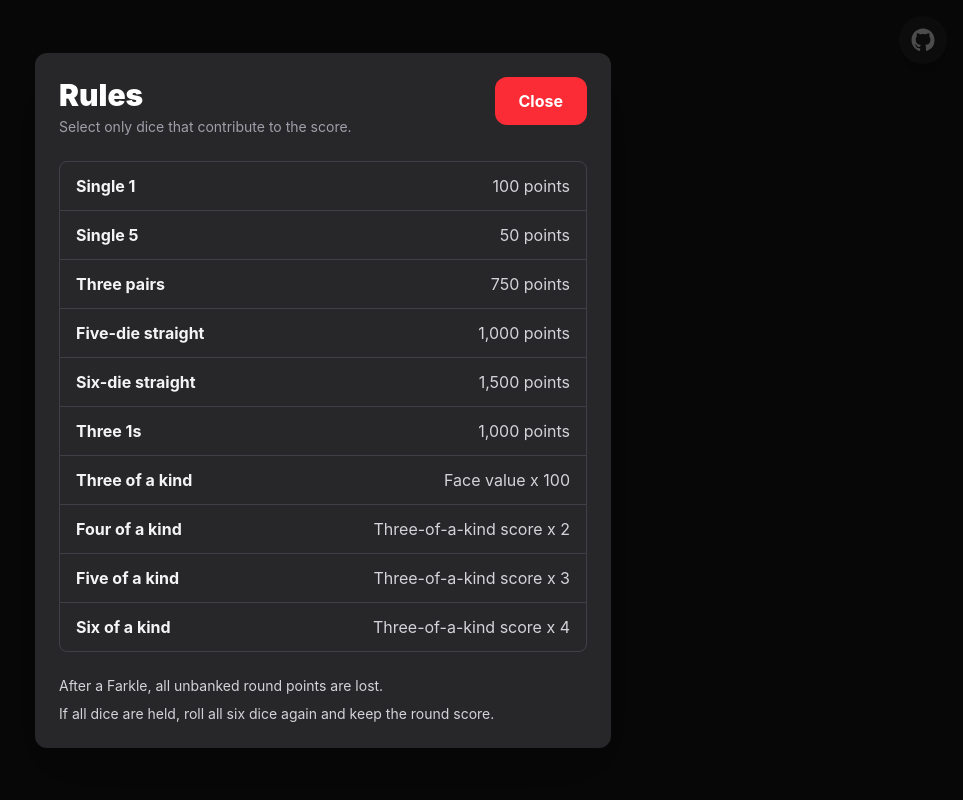
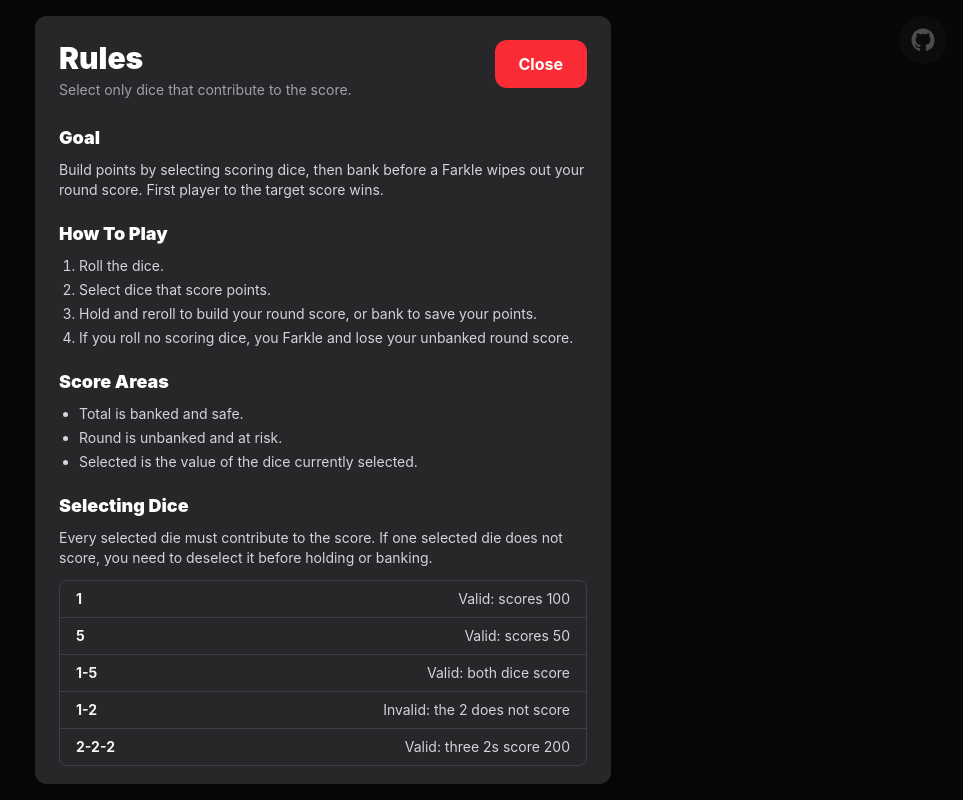
Before and after one commit to maddisanotoole/Velocidice, a React (Vite) app: page / in a window 1280 px wide. Both pictures are taken after a click on the button "Rules". Shown: the whole page, without its empty margins (317-1280 px from the left). Built offline with nearby package versions, Linux system fonts and the light colour scheme.

Commit message:
board styling, add more context to rules board

```diff
--- a/src/components/Board.tsx
+++ b/src/components/Board.tsx
@@ -6,8 +6,8 @@ type BoardProps = {
 };
 
 const boardSizeClasses = {
-  [BoardSize.SMALL]: "gap-4 rounded-xl px-4 py-3",
-  [BoardSize.NORMAL]: "gap-8 rounded-2xl px-8 py-6",
+  [BoardSize.SMALL]: "gap-3 rounded-xl px-3 py-2",
+  [BoardSize.NORMAL]: "gap-5 rounded-2xl px-5 py-3",
 } as const;
 
 export function Board({ children, size = BoardSize.NORMAL }: BoardProps) {
--- a/src/components/RulesModal.tsx
+++ b/src/components/RulesModal.tsx
@@ -16,6 +16,21 @@ const scoringRules = [
   ["Four of a kind", "Three-of-a-kind score x 2"],
   ["Five of a kind", "Three-of-a-kind score x 3"],
   ["Six of a kind", "Three-of-a-kind score x 4"],
+];
+
+const turnSteps = [
+  "Roll the dice.",
+  "Select dice that score points.",
+  "Hold and reroll to build your round score, or bank to save your points.",
+  "If you roll no scoring dice, you Farkle and lose your unbanked round score.",
+];
+
+const validSelectionExamples = [
+  ["1", "Valid: scores 100"],
+  ["5", "Valid: scores 50"],
+  ["1-5", "Valid: both dice score"],
+  ["1-2", "Invalid: the 2 does not score"],
+  ["2-2-2", "Valid: three 2s score 200"],
 ];
 
 export function RulesModal({ onClose }: RulesModalProps) {
@@ -55,6 +70,78 @@ export function RulesModal({ onClose }: RulesModalProps) {
           </Button>
         </div>
 
+        <div className="space-y-5 text-sm text-zinc-300">
+          <section>
+            <h3 className="mb-2 text-lg font-black text-white">Goal</h3>
+            <p>
+              Build points by selecting scoring dice, then bank before a Farkle
+              wipes out your round score. First player to the target score wins.
+            </p>
+          </section>
+
+          <section>
+            <h3 className="mb-2 text-lg font-black text-white">How To Play</h3>
+            <ol className="list-decimal space-y-1 pl-5">
+              {turnSteps.map((step) => (
+                <li key={step}>{step}</li>
+              ))}
+            </ol>
+          </section>
+
+          <section>
+            <h3 className="mb-2 text-lg font-black text-white">
+              Score Areas
+            </h3>
+            <ul className="list-disc space-y-1 pl-5">
+              <li>Total is banked and safe.</li>
+              <li>Round is unbanked and at risk.</li>
+              <li>Selected is the value of the dice currently selected.</li>
+            </ul>
+          </section>
+
+          <section>
+            <h3 className="mb-2 text-lg font-black text-white">
+              Selecting Dice
+            </h3>
+            <p>
+              Every selected die must contribute to the score. If one selected
+              die does not score, you need to deselect it before holding or
+              banking.
+            </p>
+            <div className="mt-3 divide-y divide-zinc-700 overflow-hidden rounded-lg border border-zinc-700">
+              {validSelectionExamples.map(([dice, result]) => (
+                <div
+                  className="grid gap-1 px-4 py-2 sm:grid-cols-[1fr_auto] sm:gap-4"
+                  key={dice}
+                >
+                  <span className="font-bold text-zinc-100">{dice}</span>
+                  <span className="text-zinc-300 sm:text-right">{result}</span>
+                </div>
+              ))}
+            </div>
+          </section>
+
+          <section>
+            <h3 className="mb-2 text-lg font-black text-white">Farkle</h3>
+            <p>
+              A Farkle happens when the active dice have no possible scoring
+              dice. Your round score becomes 0, and the only available action is
+              to end the turn.
+            </p>
+          </section>
+
+          <section>
+            <h3 className="mb-2 text-lg font-black text-white">Hot Dice</h3>
+            <p>
+              If all dice are held because they all scored, all six dice are
+              rolled again and your round score stays active.
+            </p>
+          </section>
+        </div>
+
+        <h3 className="mb-3 mt-6 text-lg font-black text-white">
+          Scoring Rules
+        </h3>
         <div className="divide-y divide-zinc-700 overflow-hidden rounded-lg border border-zinc-700">
           {scoringRules.map(([label, value]) => (
             <div
@@ -66,14 +153,6 @@ export function RulesModal({ onClose }: RulesModalProps) {
             </div>
           ))}
         </div>
-
-        <div className="mt-6 space-y-2 text-sm text-zinc-300">
-          <p>After a Farkle, all unbanked round points are lost.</p>
-          <p>
-            If all dice are held, roll all six dice again and keep the round
-            score.
-          </p>
-        </div>
       </section>
     </div>
   );
--- a/src/components/ScoreItem.tsx
+++ b/src/components/ScoreItem.tsx
@@ -30,12 +30,12 @@ export function ScoreItem({
 
   return (
     <div
-      className={`flex flex-col items-center rounded-lg px-3 py-2 transition-colors ${
+      className={`grid grid-rows-[1.25rem_auto_1.25rem] place-items-center rounded-lg px-3 py-2 transition-colors ${
         active ? "bg-yellow-400" : ""
       }`}
     >
       <span
-        className={`${sizeClasses.label} uppercase tracking-wide ${
+        className={`flex min-h-5 items-center ${sizeClasses.label} uppercase tracking-wide ${
           active ? "text-zinc-950" : "text-zinc-400"
         }`}
       >
@@ -51,7 +51,7 @@ export function ScoreItem({
       </span>
 
       <span
-        className={`min-h-5 text-sm font-black ${
+        className={`flex min-h-5 items-center text-sm font-black ${
           delta > 0
             ? active
               ? "text-green-950"
--- a/src/docs/RULES.md
+++ b/src/docs/RULES.md
@@ -1,6 +1,81 @@
 # VelociDice Rules
 
 VelociDice uses Farkle-style scoring. On your turn, select dice that contribute to a valid score, then either hold and reroll or end the turn to bank your points.
+
+## Goal
+
+Score points by selecting scoring dice and banking them before you Farkle. The first player to reach the target score wins.
+
+## How A Turn Works
+
+1. Roll the dice.
+2. Select dice that score points.
+3. Choose one of two actions:
+   - Hold and reroll to add the selected score to your round score and roll the remaining dice.
+   - Bank and end turn to add your round score to your total score.
+4. If you roll and have no possible scoring dice, you Farkle.
+5. If you Farkle, your unbanked round score is lost and your turn ends.
+
+## What The Scores Mean
+
+- Total is your banked score. These points are safe.
+- Round is your current unbanked turn score. These points are at risk.
+- Selected is the score from the dice you currently have selected.
+
+## Buttons
+
+- Hold and Reroll: Adds the selected dice to your round score, then rolls the remaining active dice.
+- Bank and End Turn: Adds your round score and selected score to your total, then passes the turn.
+- Rules: Opens the scoring guide.
+- End Game / New Game: Resets the game.
+
+## Selecting Dice
+
+Only select dice that contribute to the score. If you select a die that does not score, you cannot hold or bank until you deselect it.
+
+Examples:
+
+- 1 is valid because it scores 100.
+- 5 is valid because it scores 50.
+- 1-5 is valid because both dice score.
+- 1-2 is not valid because the 2 does not score.
+- 2-2-2 is valid because three 2s score 200.
+
+## Farkle
+
+A Farkle happens when the active dice have no possible scoring dice.
+
+Example Farkle rolls:
+
+- 2-3-4-6
+- 2-2-3-3-4-6
+
+When you Farkle:
+
+- Your round score becomes 0.
+- Your banked total score does not change.
+- The only available action is to end the turn.
+
+## Hot Dice
+
+If all dice are held because they all scored, you get to roll all six dice again. Your round score stays active, so you can keep building points, but those points are still at risk until you bank them.
+
+Example:
+
+1. You select 1-2-3-4-5-6 for 1,500 points.
+2. All dice scored, so all six dice are rolled again.
+3. Your round score remains 1,500.
+4. If the next roll Farkles, that 1,500 is lost.
+
+## Example Turn
+
+1. You roll 1-2-3-4-6-6.
+2. You select the 1 for 100 points.
+3. You choose Hold and Reroll.
+4. Your round score becomes 100, and the remaining dice reroll.
+5. You roll 5-5-2-3-4.
+6. You select both 5s for 100 points.
+7. You can bank 200 total round points, or risk another reroll.
 
 ## Turn Rules
 
```
